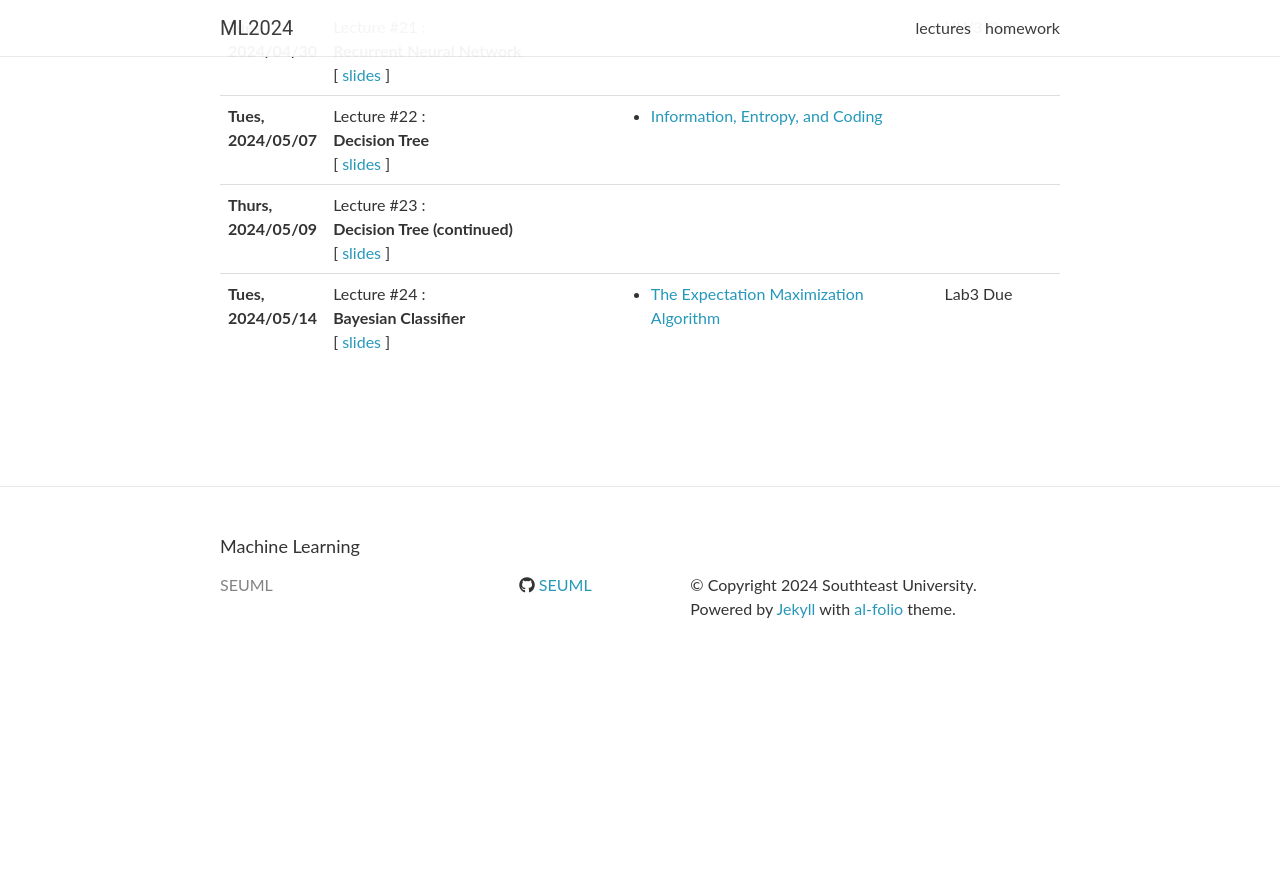
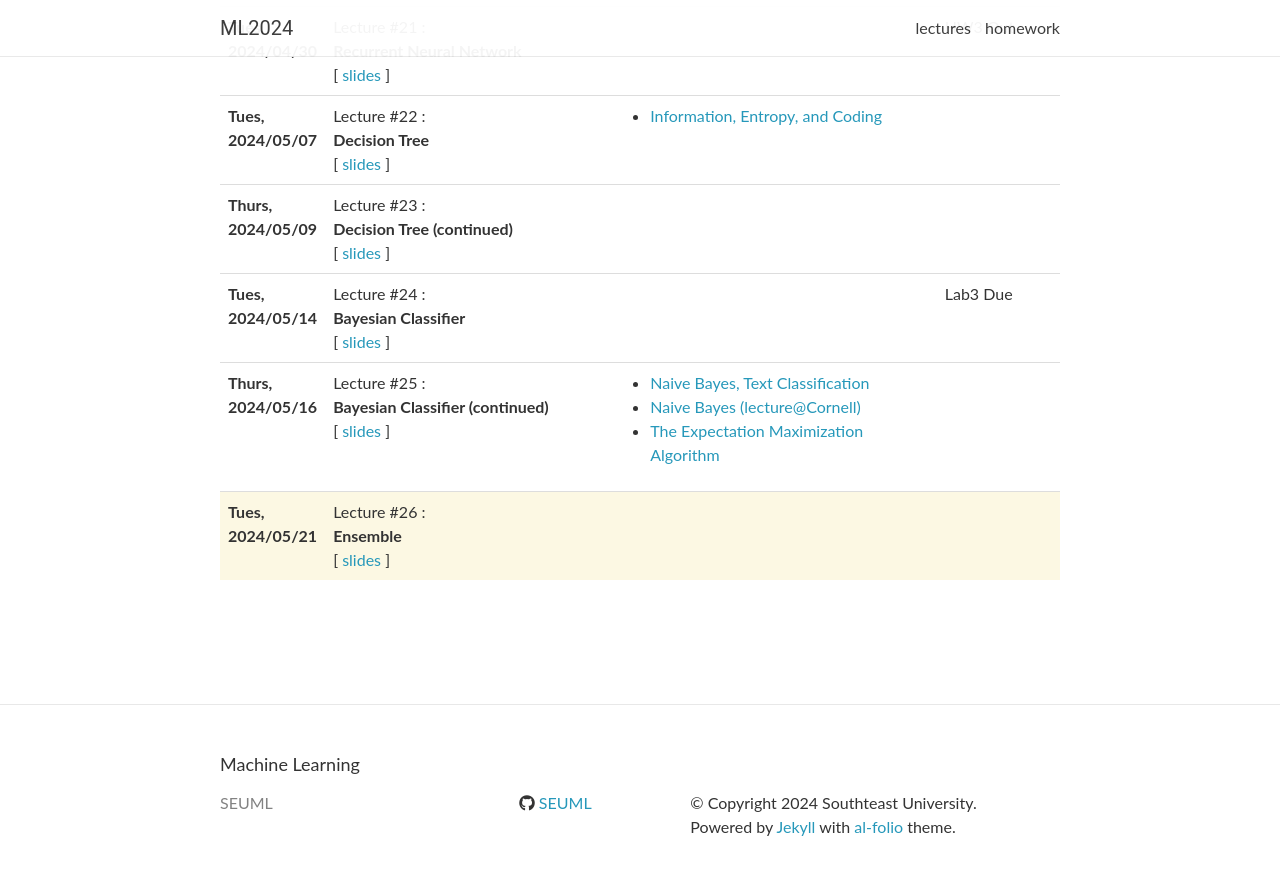
Before and after one commit to SEUML/ml-spring-2024, a Jekyll site: the page built from _pages/lectures.md, in a window 1280 px wide and 900 px high, scrolled down 2196 px. Shown: the top 875 px of the window. Built offline with Jekyll 4.4.1, drawn with Linux system fonts in a browser that asks for light colours; nearby versions of some CDN libraries; comment, search, counter and statistics services are not loaded; before the commit the page ends 2878 px from its top, so only the background shows below that.

Commit message:
first commit

```diff
--- a/_data/lectures.yml
+++ b/_data/lectures.yml
@@ -192,5 +192,21 @@
     <strong> Bayesian Classifier </strong>
   slides: "../assets/slides/lecture12.pdf"
   readings:
+  logistics: Lab3 Due
+
+- date: Thurs, 2024/05/16
+  title: >
+    <strong> Bayesian Classifier (continued) </strong>
+  slides: "../assets/slides/lecture12.pdf"
+  readings:
+    - <a href="https://web.stanford.edu/~jurafsky/slp3/4.pdf" target="_blank"> Naive Bayes, Text Classification</a>
+    - <a href="https://www.youtube.com/watch?v=rqB0XWoMreU" target="_blank"> Naive Bayes (lecture@Cornell) </a>
     - <a href="https://www.lri.fr/~sebag/COURS/EM_algorithm.pdf" target="_blank"> The Expectation Maximization Algorithm </a>
-  logistics: Lab3 Due
+  logistics:
+
+- date: Tues, 2024/05/21
+  title: >
+    <strong> Ensemble </strong>
+  slides: "../assets/slides/lecture13.pdf"
+  readings:
+  logistics:
```
Also changed, not shown: 1 other file.
